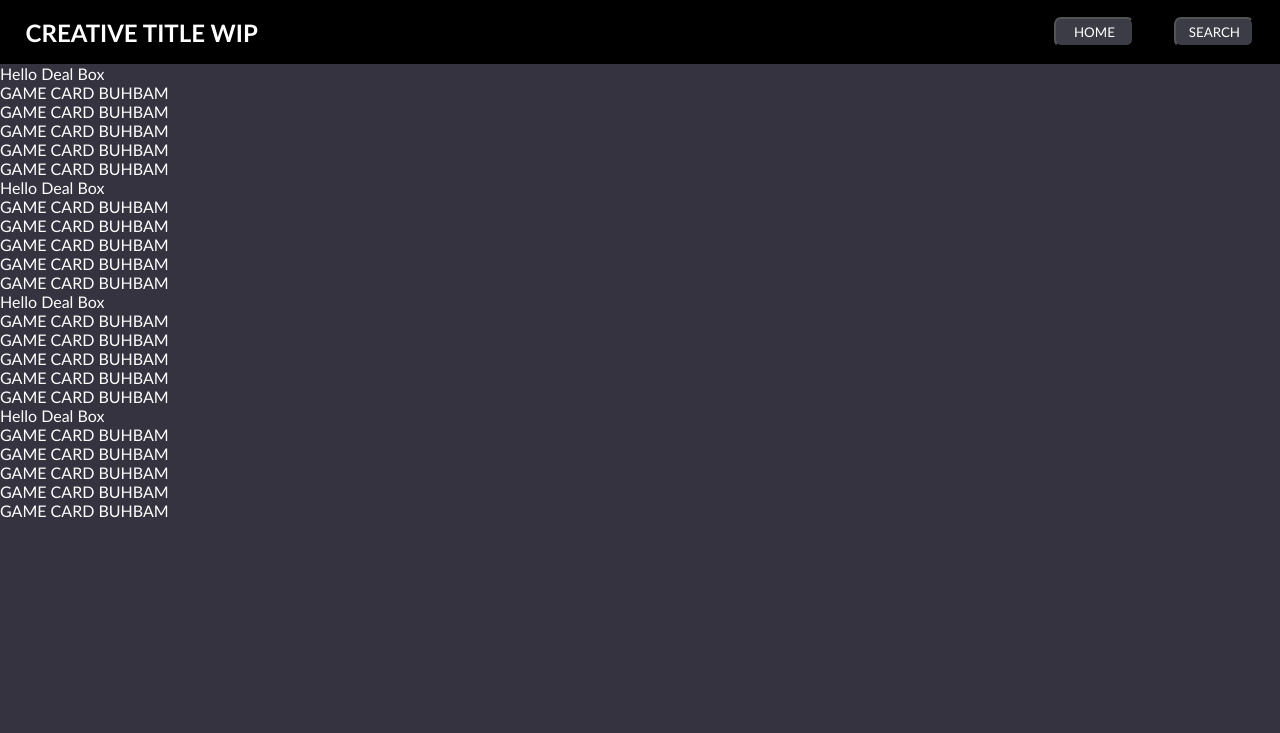
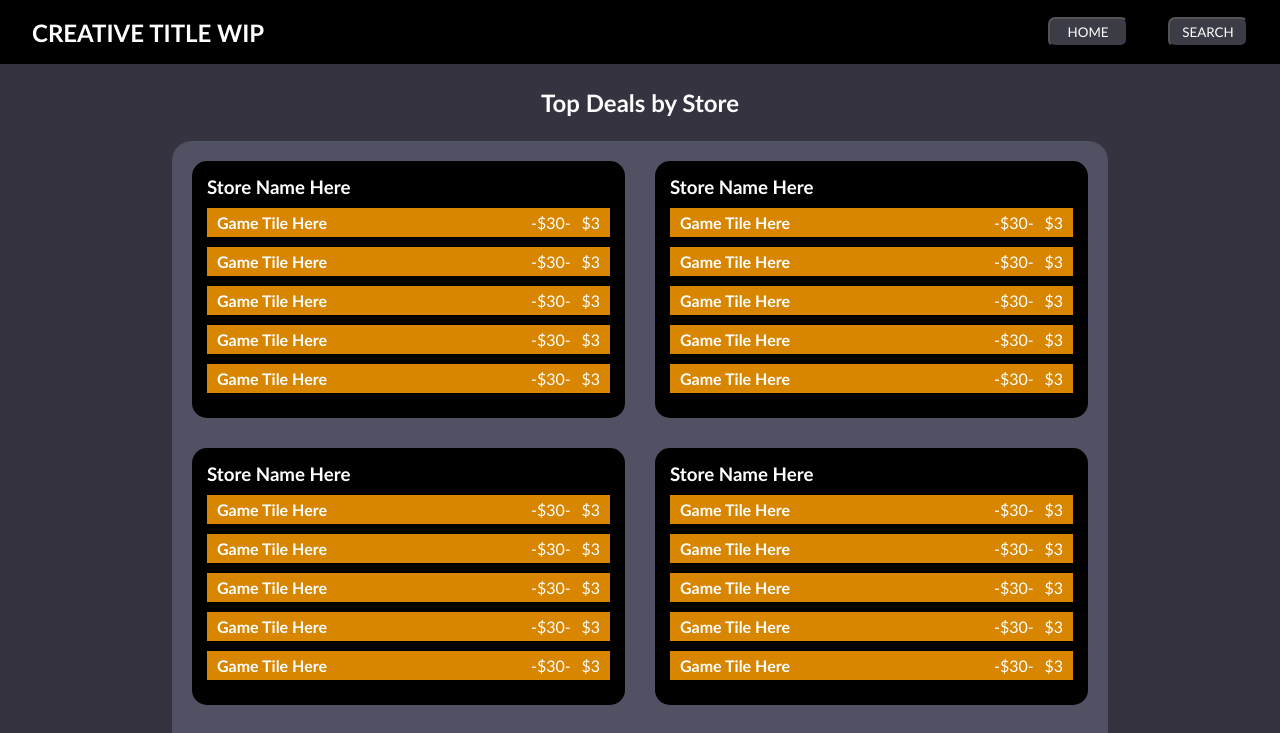
Before and after one commit to Abumpus1/showcase, a React (Create React App) app: page / in a window 1280 px wide. Shown: the top 733 px of the page. Built offline with nearby package versions, Linux system fonts and the light colour scheme.

Commit message:
Set up layout for dashboard

```diff
--- a/src/components/App.js
+++ b/src/components/App.js
@@ -5,9 +5,12 @@ import Nav from "./Nav";
 
 function App() {
 
+  const [stores, setStores] = useState([])
+
   return (
     <div className="App">
       <Nav />
+      <h2 className="dash-title">Top Deals by Store</h2>
       <Dashboard />
     </div>
   );
--- a/src/components/Dashboard.js
+++ b/src/components/Dashboard.js
@@ -9,6 +9,8 @@ function Dashboard() {
       <StoreDealBox />
       <StoreDealBox />
       <StoreDealBox />
+      <StoreDealBox />
+      <StoreDealBox />
     </div>
   )
 }
--- a/src/components/DashboardGameCard.js
+++ b/src/components/DashboardGameCard.js
@@ -4,7 +4,11 @@ import "../styles/DashboardGameCard.css";
 function DashboardGameCard() {
   return (
     <div className="dash-game-card">
-      GAME CARD BUHBAM
+      <h4>Game Tile Here</h4>
+      <div className="dash-price-box">
+        <p>-$30-</p>
+        <p>$3</p>
+      </div>
     </div>
   )
 }
--- a/src/components/StoreDealBox.js
+++ b/src/components/StoreDealBox.js
@@ -5,7 +5,7 @@ import DashboardGameCard from "./DashboardGameCard";
 function StoreDealBox() {
   return (
     <div className="store-deal-box">
-      Hello Deal Box
+      <h3>Store Name Here</h3>
       <DashboardGameCard />
       <DashboardGameCard />
       <DashboardGameCard />
--- a/src/index.js
+++ b/src/index.js
@@ -1,10 +1,13 @@
 import React from 'react';
 import ReactDOM from 'react-dom/client';
 import App from './components/App';
+import { BrowserRouter } from 'react-router-dom';
 
 const root = ReactDOM.createRoot(document.getElementById('root'));
 root.render(
-  <React.StrictMode>
-    <App />
-  </React.StrictMode>
+  <BrowserRouter>
+    <React.StrictMode>
+      <App />
+    </React.StrictMode>
+  </BrowserRouter>
 );
--- a/src/styles/App.css
+++ b/src/styles/App.css
@@ -15,6 +15,7 @@ button {
 body {
   background-color: rgb(52, 51, 63);
   overflow: hidden;
+  overflow-y: auto;
   width: 100vw;
   height: 100vh;
 }
@@ -22,4 +23,11 @@ body {
 .App {
   width: 100%;
   height: auto;
+  display: flex;
+  flex-direction: column;
+  align-items: center;
 }
+
+.dash-title {
+  margin: 3vh 0;
+}
--- a/src/styles/Dashboard.css
+++ b/src/styles/Dashboard.css
@@ -0,0 +1,9 @@
+.dashboard {
+  width: 70%;
+  display: grid;
+  padding: 20px;
+  border-radius: 20px;
+  grid-template-columns: repeat(2, 1fr);
+  gap: 30px;
+  background-color: rgb(80, 81, 98);
+}
--- a/src/styles/DashboardGameCard.css
+++ b/src/styles/DashboardGameCard.css
@@ -0,0 +1,13 @@
+.dash-game-card {
+  background-color: rgb(216, 133, 0);
+  margin: 10px 0;
+  display: flex;
+  justify-content: space-between;
+  padding: 5px 10px;
+}
+
+.dash-price-box {
+  display: flex;
+  justify-content: space-between;
+  width: 18%;
+}
--- a/src/styles/Nav.css
+++ b/src/styles/Nav.css
@@ -5,14 +5,16 @@ nav {
   justify-content: space-between;
   align-items: center;
   background: black;
+  position: sticky;
+  top: 0;
 }
 
 h1 {
-  margin-left: 2vw;
+  margin-left: 2.5vw;
 }
 
 .nav-buttons-box {
-  margin-right: 2vw;
+  margin-right: 2.5vw;
   width: 200px;
   display: flex;
   justify-content: space-between;
--- a/src/styles/StoreDealBox.css
+++ b/src/styles/StoreDealBox.css
@@ -0,0 +1,5 @@
+.store-deal-box {
+  background-color: black;
+  padding: 15px;
+  border-radius: 15px;
+}
```
